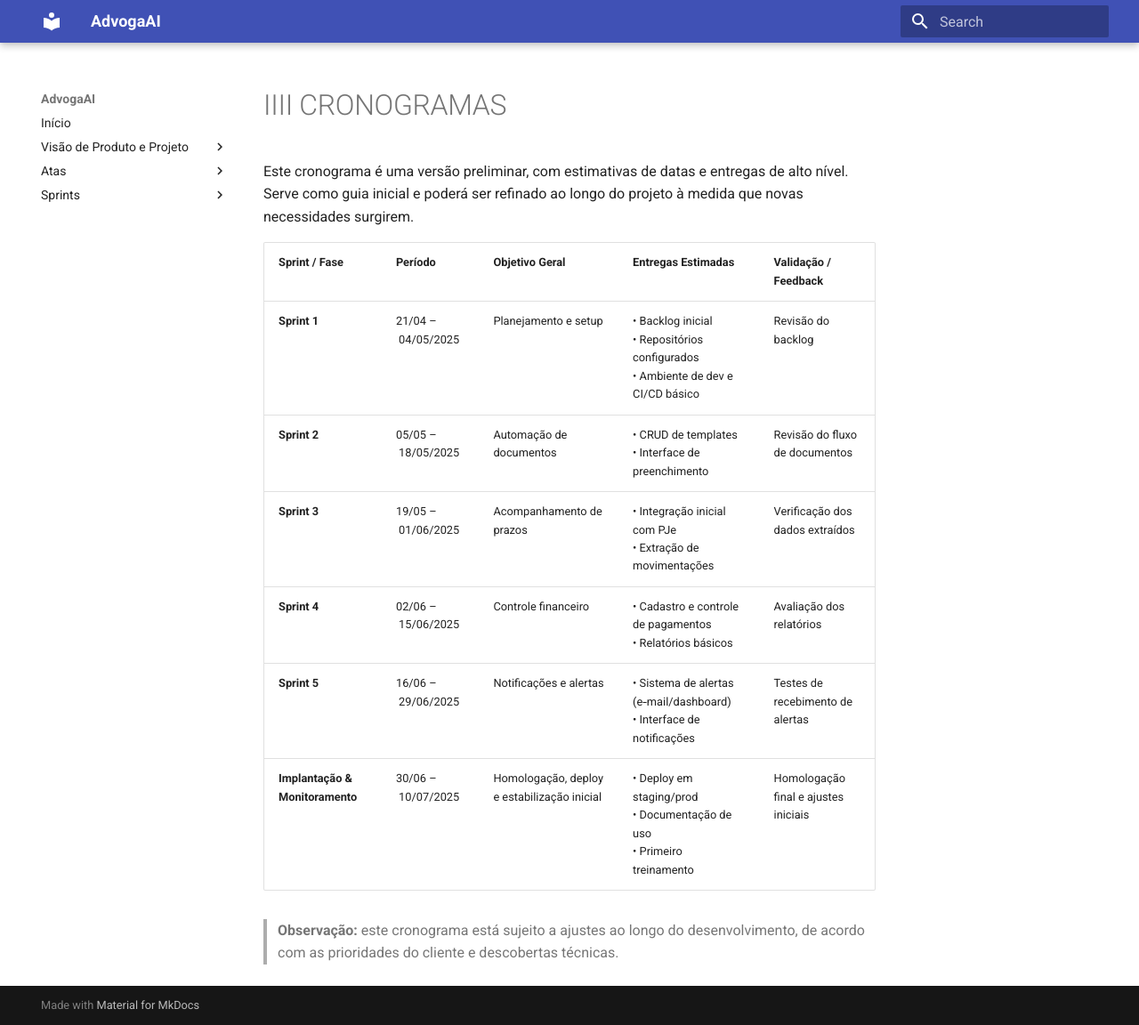
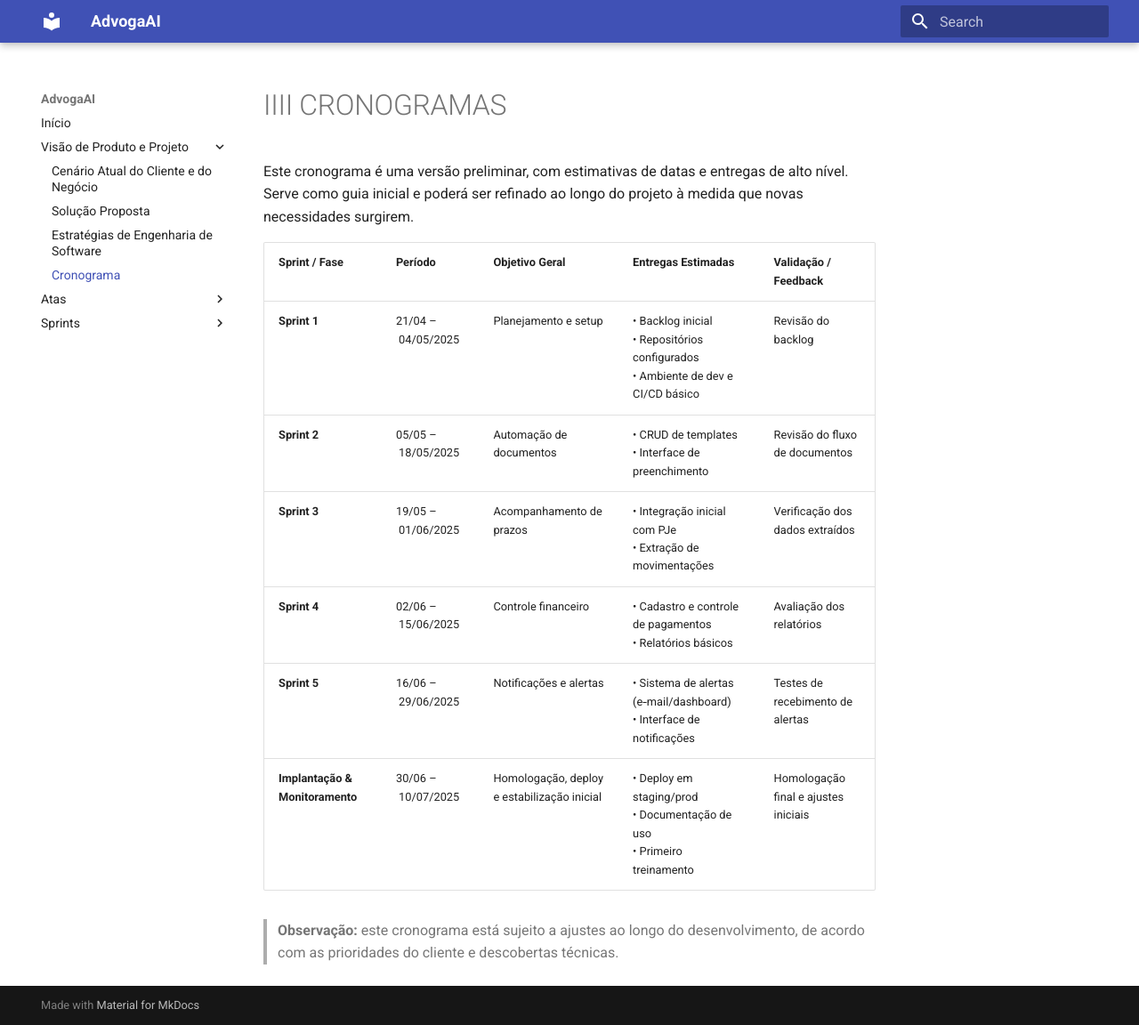
Before and after one commit to mdsreq-fga-unb/2025.1-T01-AdvogaAI, an MkDocs documentation site: the page built from docs/cronograma.md, in a window 1280 px wide and 1152 px high. Shown: the whole window at 89% size. Built offline with MkDocs 1.6.1 and Material for MkDocs 9.7.7, drawn with Linux system fonts in a browser that asks for light colours.

Commit message:
docs: Update mkdocs.yml

```diff
--- a/mkdocs.yml
+++ b/mkdocs.yml
@@ -8,6 +8,7 @@ nav:
       -  Cenário Atual do Cliente e do Negócio: produto.md
       - Solução Proposta: solucao.md
       - Estratégias de Engenharia de Software: estrategia.md
+      - Cronograma: cronograma.md
   - Atas:
       - ata-modelo: Atas/ata-modelo.md
 
```
